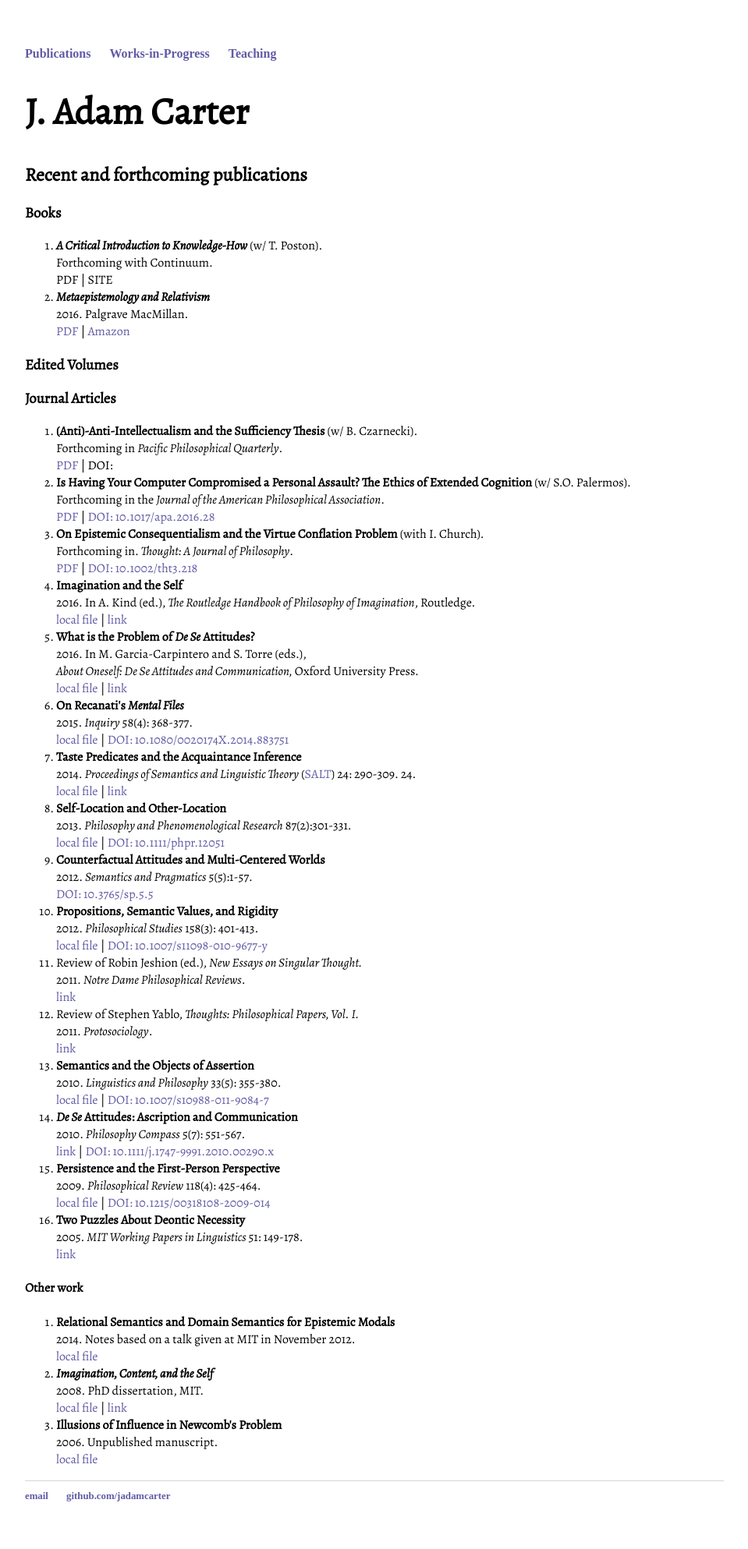
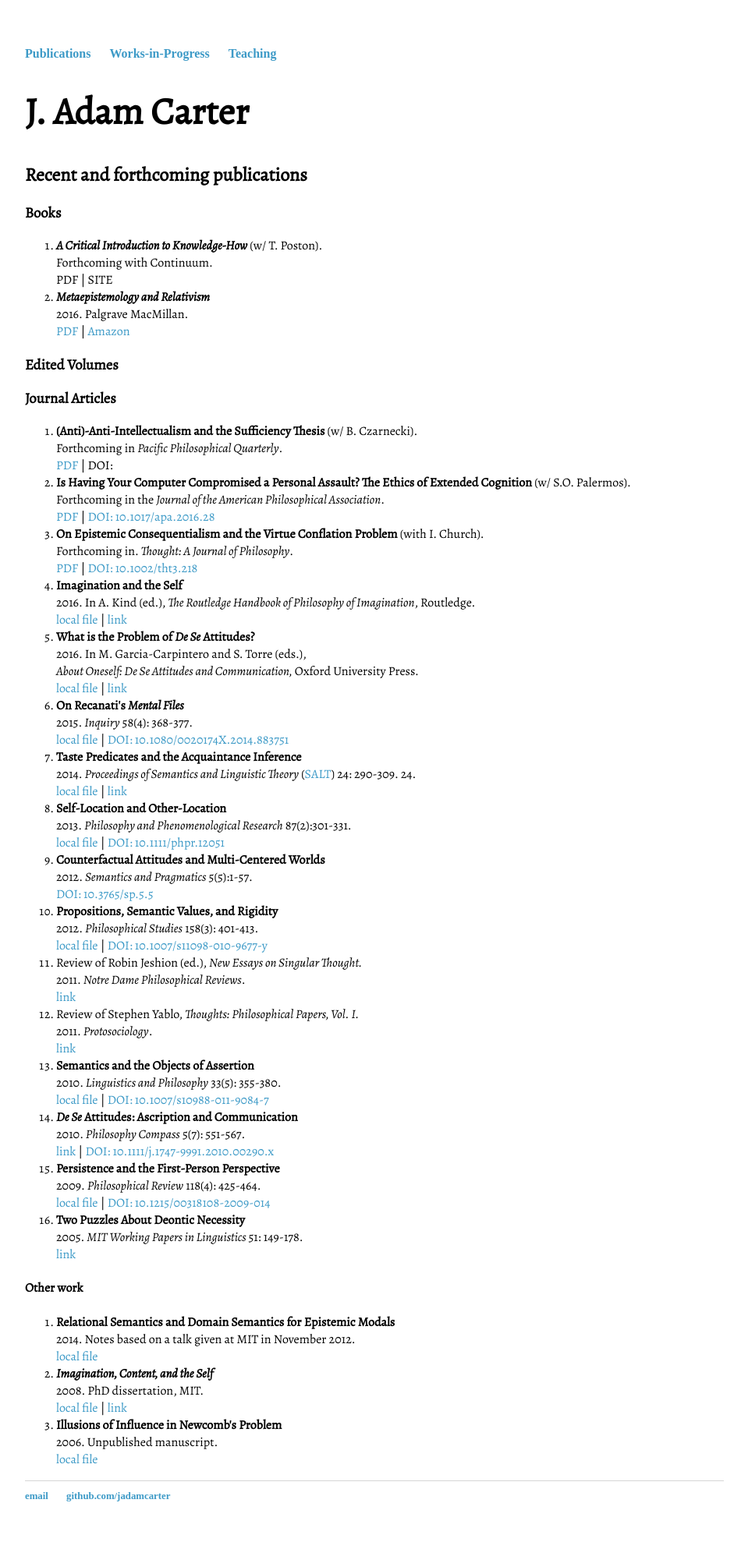
Before and after one commit to jadamcarter/jadamcarter.github.io, a Jekyll site: the page built from index.html, in a window 1280 px wide. Shown: the whole page at 78% size, without its empty margins (160-1119 px from the left). Built offline with Jekyll 4.4.1, drawn with Linux system fonts in a browser that asks for light colours; some web fonts are replaced.

Commit message:
Update main.css

```diff
--- a/css/main.css
+++ b/css/main.css
@@ -15,7 +15,7 @@ nav ul li, footer ul li {
 }
 a {
     text-decoration: none;
-    color: #615ba5;
+    color: #3d9ac7;
 }
 a:hover {
     text-decoration: underline;
```
